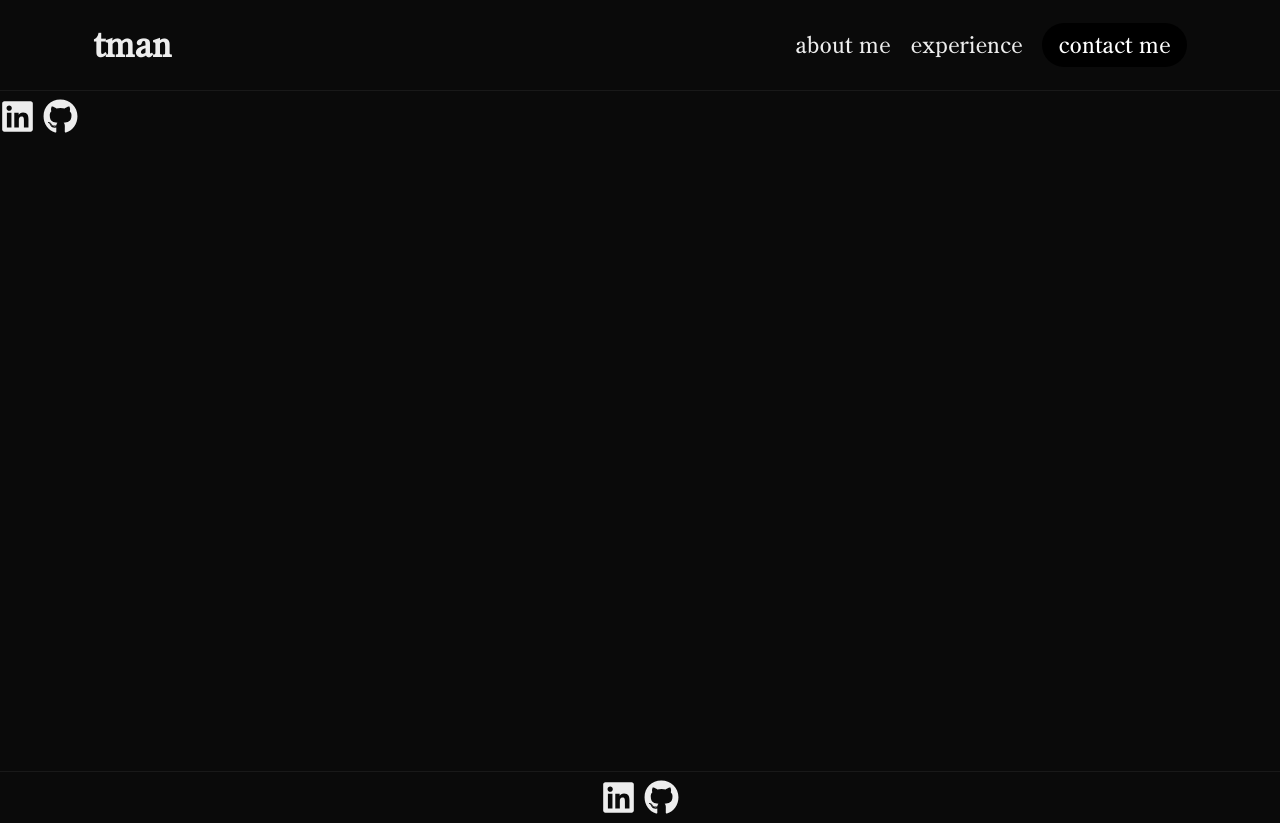
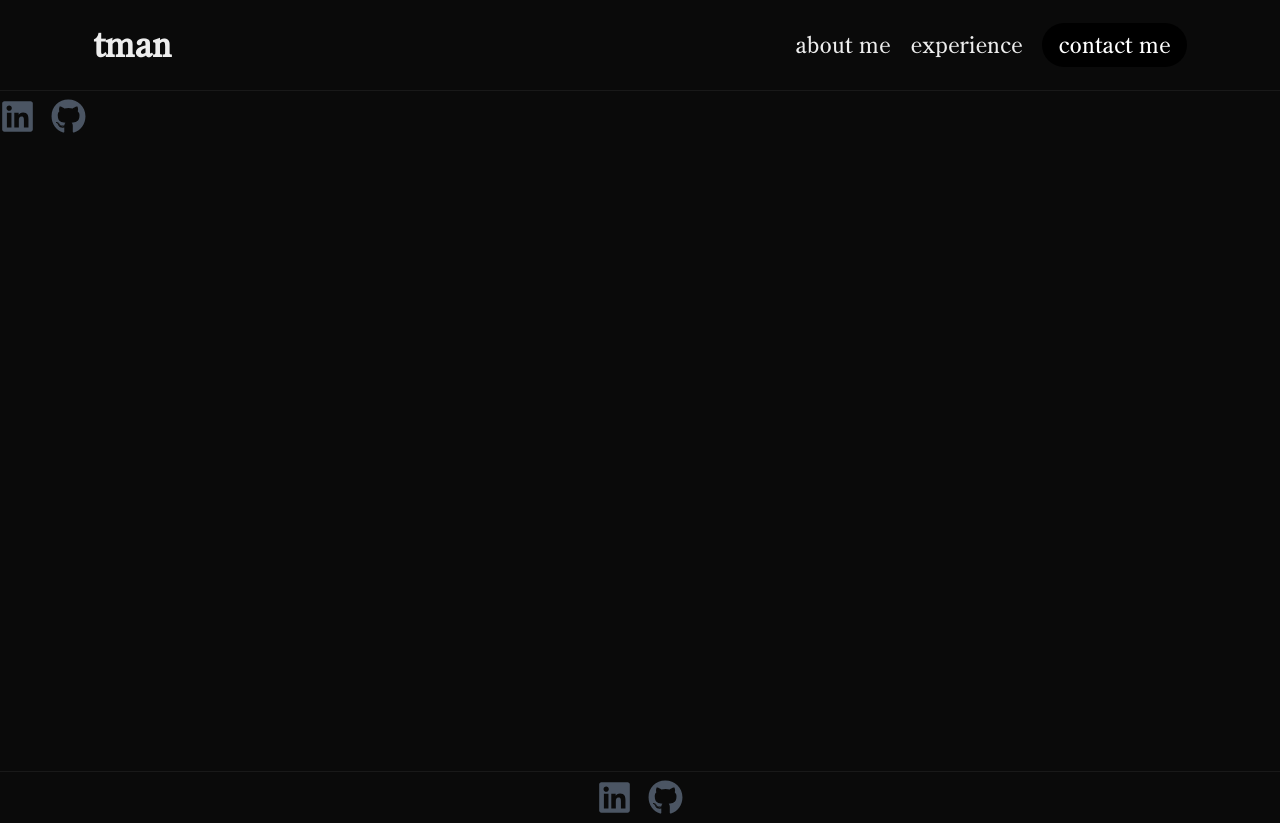
Before and after one commit to tmanzhe/web2, a Next.js app: page /Footer in a window 1280 px wide. Built offline with nearby package versions, Linux system fonts and the light colour scheme.

Commit message:
hover effects added

```diff
--- a/app/Footer/page.tsx
+++ b/app/Footer/page.tsx
@@ -1,19 +1,33 @@
-import React from 'react'
-import { FaLinkedin } from 'react-icons/fa'; // Import the LinkedIn icon from React Icons
-import { FaGithub } from 'react-icons/fa';
+import React from 'react';
+import { FaLinkedin, FaGithub } from 'react-icons/fa'; // Import icons
 
 const Page = () => {
     return (
-        <div className = "my-2">
-            <ul className= "flex space-x-2">
-                <a href="https://www.linkedin.com/in/trumanchan" target="_blank" rel="noopener noreferrer">
-                    <FaLinkedin size={35} />
-                </a>
-                <a href="https://github.com/tmanzhe" target="_blank" rel="noopener noreferrer">
-                        <FaGithub size = {35}/>
+        <div className="my-2">
+            <ul className="flex space-x-4">
+                <li>
+                    <a
+                        href="https://www.linkedin.com/in/trumanchan"
+                        target="_blank"
+                        rel="noopener noreferrer"
+                        className="text-gray-600 hover:text-blue-500 transition duration-300 ease-in-out"
+                    >
+                        <FaLinkedin size={35} />
                     </a>
-                </ul>
+                </li>
+                <li>
+                    <a
+                        href="https://github.com/tmanzhe"
+                        target="_blank"
+                        rel="noopener noreferrer"
+                        className="text-gray-600 hover:text-gray-800 transition duration-300 ease-in-out"
+                    >
+                        <FaGithub size={35} />
+                    </a>
+                </li>
+            </ul>
         </div>
-    )
-}
-export default Page
+    );
+};
+
+export default Page;
--- a/app/Nav/page.tsx
+++ b/app/Nav/page.tsx
@@ -7,21 +7,33 @@ const Page = () => {
             <ul className="flex items-center justify-between text-2xl space-x-5">
                 {/* Left-Aligned Text */}
                 <li className="text-4xl font-semibold">
-                    <Link href="/">tman</Link>
+                    <Link href="/" className="hover:text-gray-700 transition duration-300 ease-in-out">
+                        tman
+                    </Link>
                 </li>
 
                 {/* Right-Aligned Links */}
                 <div className="flex space-x-5">
                     <li>
-                        <Link href="/AboutMe">about me</Link>
+                        <Link
+                            href="/AboutMe"
+                            className="hover:text-gray-700 transition duration-300 ease-in-out"
+                        >
+                            about me
+                        </Link>
                     </li>
                     <li>
-                        <Link href="/Experience">experience</Link>
+                        <Link
+                            href="/Experience"
+                            className="hover:text-gray-700 transition duration-300 ease-in-out"
+                        >
+                            experience
+                        </Link>
                     </li>
                     <li>
                         <a
                             href="mailto:trumanzhe@gmail.com?subject=Hello%20Truman&body=I%20would%20like%20to%20get%20in%20touch."
-                            className="bg-black text-white px-4 py-2 rounded-full hover:bg-gray-800 transition duration-300 ease-in-out"
+                            className="bg-black text-white px-4 py-2 rounded-full hover:bg-gray-800 hover:scale-105 transition-transform duration-300 ease-in-out"
                         >
                             contact me
                         </a>
```
